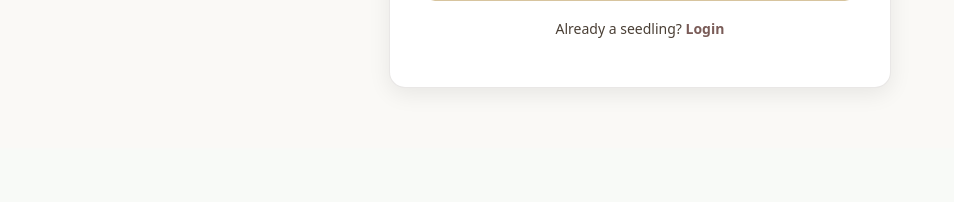
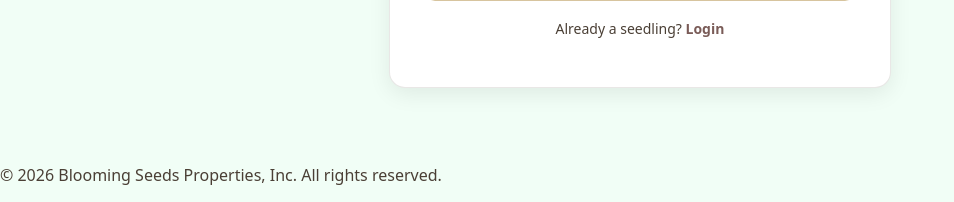
Before and after one commit to starryyz/final180, a Flask app: page /signup in a window 1280 px wide. Shown: the part 992-1194 px from the top of the page, without its empty margins (0-954 px from the left). Before the commit the page ends 1083 px from the top, so only its background shows below. Run offline with Flask 3, Linux system fonts and the light colour scheme; some web fonts are replaced.

Commit message:
Update signup.html
footer and finishing css touches

```diff
--- a/templates/signup.html
+++ b/templates/signup.html
@@ -1,9 +1,13 @@
 {% extends "base.html" %}
 {% block content %}
-
+<style>
+    body {
+        background: #f1fef6;
+    }
+</style>
 <div class="auth-container">
     <div class="auth-card">
-        <h2 class="auth-title">Become a Seedling 🌱</h2>
+        <h2 class="auth-title">Become a Seedling !</h2>
 
         <form method="POST" action="{{ url_for('signup') }}">
 
@@ -52,5 +56,9 @@
         </p>
     </div>
 </div>
+<div>
+    <footer class="footer-signup">
+        <p>&copy; 2026 Blooming Seeds Properties, Inc. All rights reserved.</p>
+</div>
 
 {% endblock %}
```
